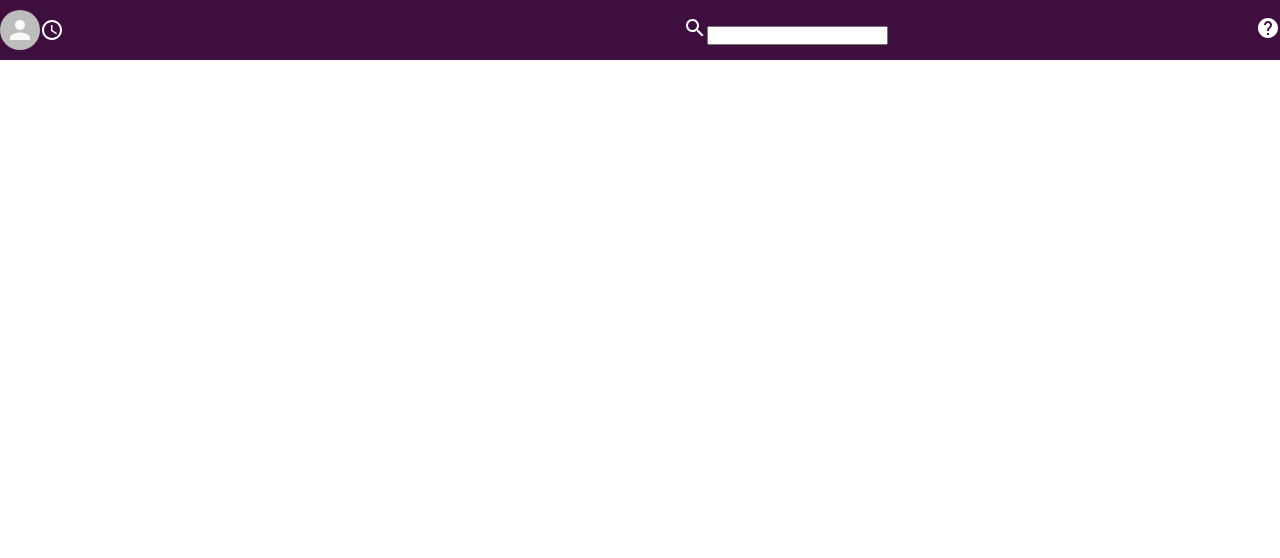
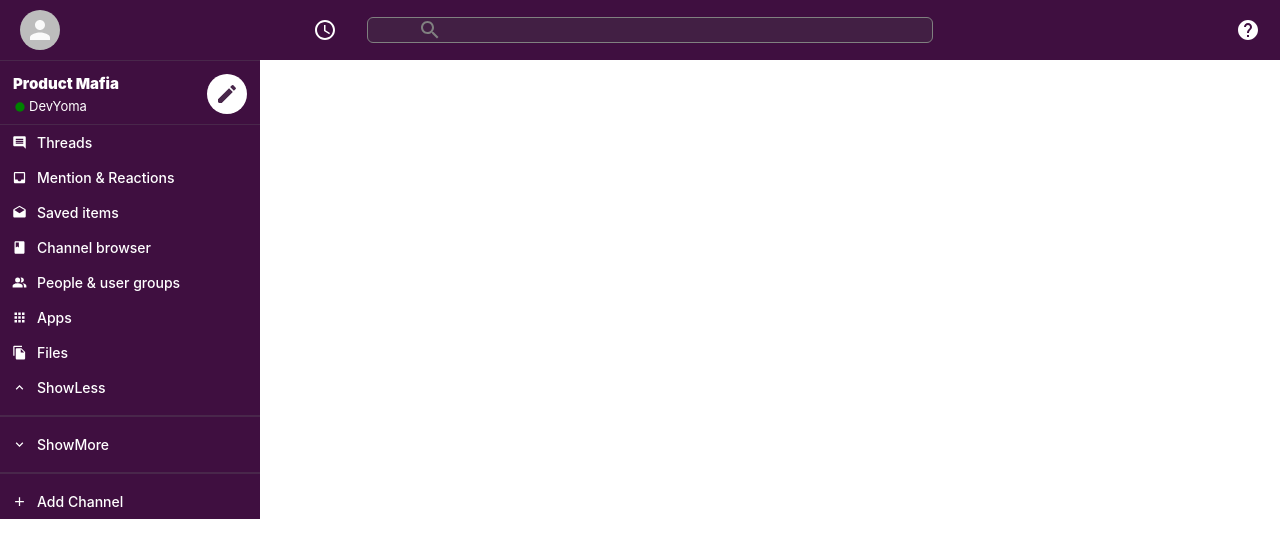
Before and after one commit to DevYoma/Slack_clone, a React (Create React App) app: page / in a window 1280 px wide. Shown: the top 558 px of the page. Built offline with nearby package versions, Linux system fonts and the light colour scheme.

Commit message:
done with the sidebar

```diff
--- a/src/App.js
+++ b/src/App.js
@@ -2,15 +2,19 @@
 
 import './App.css';
 import Header from './Components/Header';
+import Sidebar from './Components/Sidebar'
 
 
 function App() {
   return (
     <div className="app">
       <Header />
-      {/* Header */}
-      {/* Sidebar */}
-      {/* React Router ==> chat screen */}
+
+      <div className="app__body">
+        <Sidebar />
+        {/* React Router ==> chat screen */}
+      </div>
+
     </div>
   );
 }
--- a/src/Components/Header.css
+++ b/src/Components/Header.css
@@ -7,8 +7,46 @@
     color: white;
 }
 
+.header__search{
+    flex: 0.4;
+    display: flex;
+    align-items: center;
+    background: #421f44;
+    text-align: center;
+    padding: 0 50px;
+    color: gray;
+    border: 1px solid gray;
+    border-radius: 6px;
+}
+
+.header__search > input{
+    background: transparent;
+    border: none;
+    min-width: 30vw;
+    outline-style: none;
+    color: white;
+}
+
 .header__left{
     flex: 0.3;
     align-items: center;
     display: flex;
+    margin-left: 20px;
 }
+
+.header__left > .MuiSvgIcon-root{
+    margin-left: auto;
+    margin-right: 30px;
+}
+
+.header__right{
+    flex: 0.3;
+    display: flex;
+    align-items: flex-end;
+}
+
+.header__right > .MuiSvgIcon-root{
+    /* for moving to the extreme right */
+    margin-left: auto;
+    margin-right: 20px;
+}
--- /dev/null
+++ b/src/Components/Sidebar.css
@@ -0,0 +1,51 @@
+.sidebar{
+    background: var(--slack-color);
+    border-top: 1px solid #49274b;
+    /* for responsiveness with flex */
+    max-width: 260px;
+    color: white;
+}
+
+.sidebar > hr{
+    margin-top: 10px;
+    margin-bottom: 10px;
+    border: 1px solid #49274b;
+}
+
+.sidebar__header{
+    display: flex;
+    border-bottom: 1px solid #49274b;
+    padding: 13px 13px 10px 13px;
+}
+
+.sidebar__info{
+    flex: 1;
+}
+
+.sidebar__info > h2{
+    font-size: 15px;
+    font-weight: 900;
+    margin-bottom: 5px;
+}
+
+.sidebar__info > h3{
+    display: flex;
+    align-items: center;
+    font-size: 13px;
+    font-weight: 400;
+}
+
+.sidebar__info > h3 > .MuiSvgIcon-root{
+    font-size: 14px;
+    margin-top: 1px;
+    margin-right: 2px;
+    color: green;
+}
+
+.sidebar__header > .MuiSvgIcon-root {
+    padding: 8px;
+    color: #49274b;
+    /* font-size: 18px; */
+    background: white;
+    border-radius: 999px;
+}
--- /dev/null
+++ b/src/Components/Sidebar.js
@@ -0,0 +1,49 @@
+import React from 'react';
+import './Sidebar.css';
+import SidebarOption from './SidebarOption';
+import FiberManualRecordIcon from '@material-ui/icons/FiberManualRecord';
+import CreateIcon from '@material-ui/icons/Create';
+import InsertCommentIcon from '@material-ui/icons/InsertComment';
+import InboxIcon from '@material-ui/icons/Inbox';
+import DraftsIcon from '@material-ui/icons/Drafts';
+import BookmarkBorderIcon from '@material-ui/icons/Book';
+import FileCopyIcon from '@material-ui/icons/FileCopy';
+import PeopleAltIcon from '@material-ui/icons/PeopleAlt';
+import AppsIcon from '@material-ui/icons/Apps';
+import ExpandLessIcon from '@material-ui/icons/ExpandLess';
+import ExpandMoreIcon from '@material-ui/icons/ExpandMore';
+import AddIcon from '@material-ui/icons/Add';
+
+const Sidebar = () => {
+    return (
+        <div className="sidebar">
+            <div className="sidebar__header">
+                <div className="sidebar__info">
+                    <h2>Product Mafia</h2>
+                    <h3>
+                        <FiberManualRecordIcon />
+                        DevYoma
+                    </h3>
+                </div>
+                <CreateIcon />
+            </div>
+                {/* passing an icon as props. */}
+                <SidebarOption Icon={InsertCommentIcon} title="Threads" />
+                <SidebarOption Icon={InboxIcon} title="Mention & Reactions" />
+                <SidebarOption Icon={DraftsIcon} title="Saved items" />
+                <SidebarOption Icon={BookmarkBorderIcon} title="Channel browser" />
+                <SidebarOption Icon={PeopleAltIcon} title="People & user groups" />
+                <SidebarOption Icon={AppsIcon} title="Apps" />
+                <SidebarOption Icon={FileCopyIcon} title="Files" />
+                <SidebarOption Icon={ExpandLessIcon} title="ShowLess" />
+                <hr/>
+                <SidebarOption Icon={ExpandMoreIcon} title="ShowMore" />
+                <hr/>
+                <SidebarOption Icon={AddIcon} title="Add Channel" />
+
+                {/* Connect to DB and list all the channels */}
+        </div>
+     );
+}
+
+export default Sidebar;
--- /dev/null
+++ b/src/Components/SidebarOption.css
@@ -0,0 +1,30 @@
+.sidebarOption{
+    display: flex;
+    align-items: center;
+    font-size: 12px;
+    padding-left: 2px;
+    cursor: pointer;
+}
+
+.sidebarOption:hover{
+    background: #340e36;
+    opacity: 0.9;
+
+}
+
+.sidebarOption__icon{
+    padding: 10px;
+    font-size: 15px !important;
+}
+
+.sidebarOption__channel{
+    padding: 10px;
+}
+
+.sidebarOption__hash{
+    padding: 10px;
+}
+
+.sidebarOption > h3 {
+    font-weight: 500;
+}
--- /dev/null
+++ b/src/Components/SidebarOption.js
@@ -0,0 +1,16 @@
+import React from 'react';
+import './SidebarOption.css';
+
+const SidebarOption = ({ Icon, title }) => {
+    return (
+        <div className="sidebarOption">
+            {Icon && <Icon  className="sidebarOption__icon"/>}
+            {Icon ? ( <h3>{title}</h3>) :
+             (<h3 className="sidebarOption__channel">
+                #<span className="sidebarOption__hash">{title}</span>
+            </h3>)}
+        </div>
+     );
+}
+
+export default SidebarOption;
--- a/src/index.css
+++ b/src/index.css
@@ -1,7 +1,6 @@
 *{
   margin: 0;
   padding: 0;
-  box-sizing: border-box;
 }
 
 body {
```
